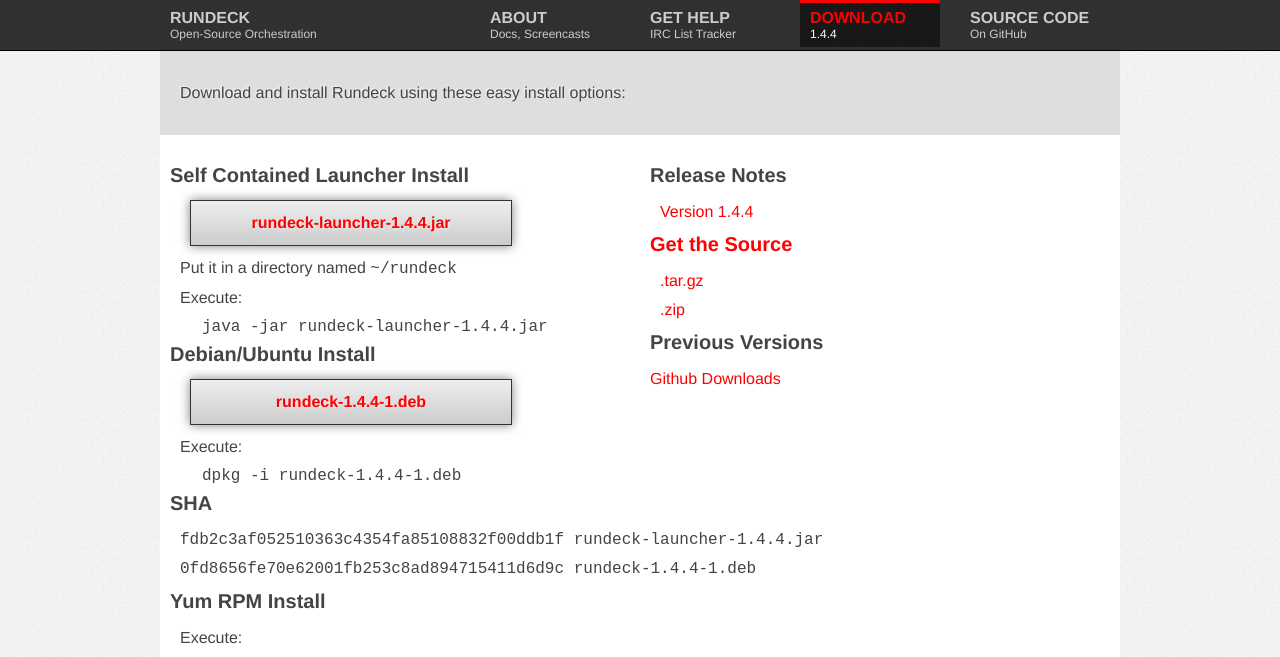
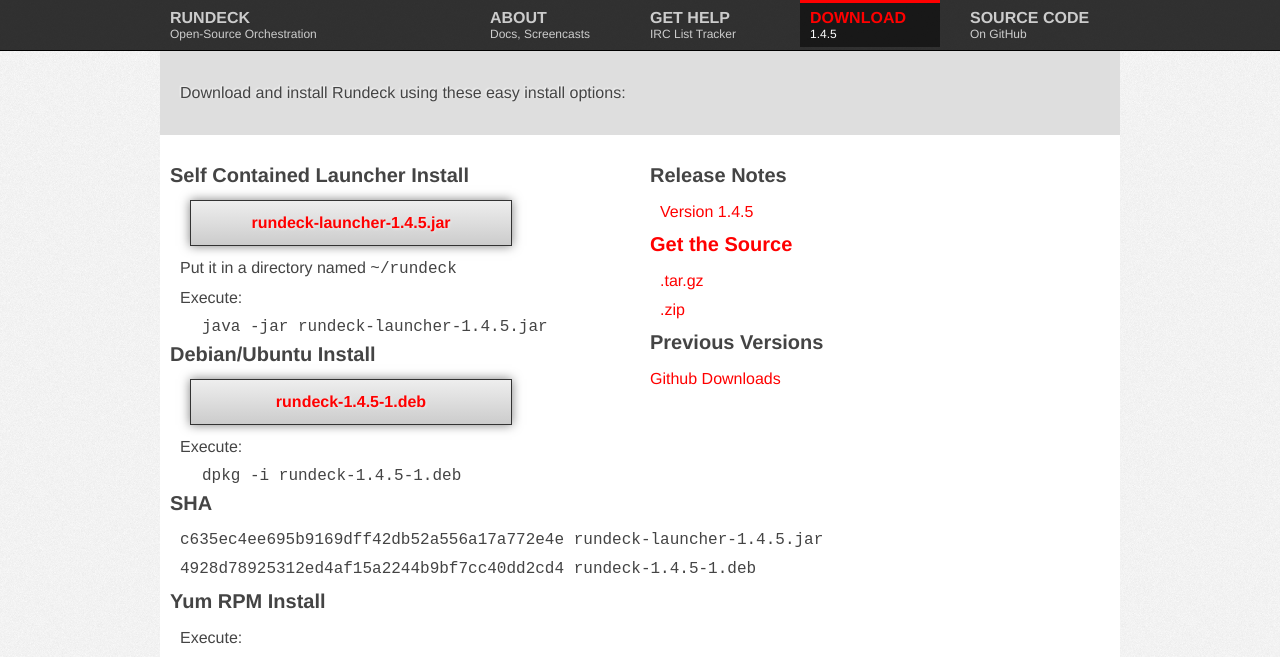
Before and after one commit to rundeck/rundeck-ghpages, a Jekyll site: the page built from downloads.html, in a window 1280 px wide. Shown: the top 657 px of the page. Built offline with Jekyll 4.4.1, drawn with Linux system fonts in a browser that asks for light colours; nearby versions of some CDN libraries.

Commit message:
update version to 1.4.5

```diff
--- a/_config.yml
+++ b/_config.yml
@@ -1,12 +1,12 @@
-rd_version: "1.4.4"
-rd_jar_name: "rundeck-launcher-1.4.4.jar"
-rd_jar_sha: "fdb2c3af052510363c4354fa85108832f00ddb1f"
-rd_jar_url: "https://github.com/downloads/dtolabs/rundeck/rundeck-launcher-1.4.4.jar"
-rd_jar_size: "44409697"
-rd_deb_name: "rundeck-1.4.4-1.deb"
-rd_deb_url: "https://github.com/downloads/dtolabs/rundeck/rundeck-1.4.4-1.deb"
-rd_deb_sha: "0fd8656fe70e62001fb253c8ad894715411d6d9c"
-rd_deb_size: "47252244"
-rd_zipball: "https://github.com/dtolabs/rundeck/zipball/v1.4.4"
-rd_tarball: "https://github.com/dtolabs/rundeck/tarball/v1.4.4"
-rd_releasenotes: "https://github.com/dtolabs/rundeck/blob/v1.4.4/RELEASE.md"
+rd_version: "1.4.5"
+rd_jar_name: "rundeck-launcher-1.4.5.jar"
+rd_jar_sha: "c635ec4ee695b9169dff42db52a556a17a772e4e"
+rd_jar_url: "http://download.rundeck.org/jar/rundeck-launcher-1.4.5.jar"
+rd_jar_size: "44448979"
+rd_deb_name: "rundeck-1.4.5-1.deb"
+rd_deb_url: "http://download.rundeck.org/deb/rundeck-1.4.5-1.deb"
+rd_deb_sha: "4928d78925312ed4af15a2244b9bf7cc40dd2cd4"
+rd_deb_size: "47283742"
+rd_zipball: "https://github.com/dtolabs/rundeck/zipball/v1.4.5"
+rd_tarball: "https://github.com/dtolabs/rundeck/tarball/v1.4.5"
+rd_releasenotes: "https://github.com/dtolabs/rundeck/blob/v1.4.5/RELEASE.md"
```
